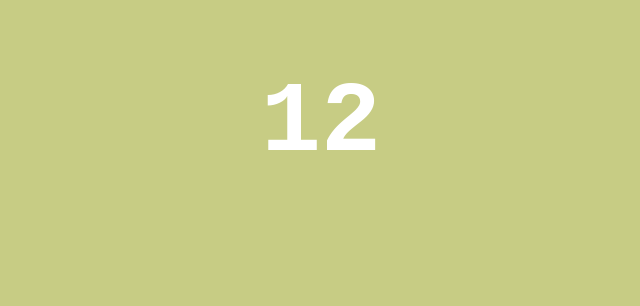
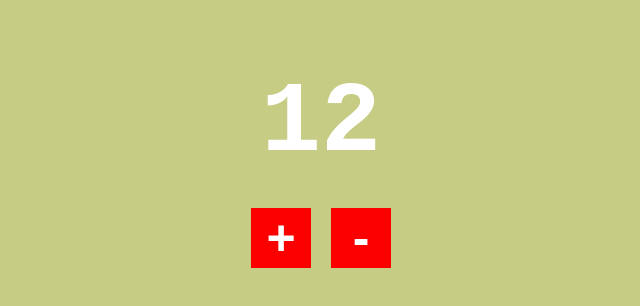
Before and after one commit to Benkalio/ReactHook-practice, a React (Create React App) app: page / in a window 1280 px wide. Shown: the top 306 px of the page, without its empty margins (319-959 px from the left). Built offline with nearby package versions, Linux system fonts and the light colour scheme.

Commit message:
done practiced and reinformed

```diff
--- a/src/components/App.jsx
+++ b/src/components/App.jsx
@@ -1,11 +1,10 @@
 import React, { useState } from "react";
 
 function App() {
-  let [count, setCount, deCount] = useState(12, 24);
+  let [count, setCount] = useState(12, 24);
 
   function increase() {
     setCount(count++);
-    deCount(count * 3);
   }
 
   function decrease() {
@@ -15,7 +14,9 @@ function App() {
   return (
     <div>
       <h1>{count}</h1>
-      <h2>{deCount}</h2>
+
+      <button onClick={increase}>+</button>
+      <button onClick={decrease}>-</button>
     </div>
   );
 }
```
